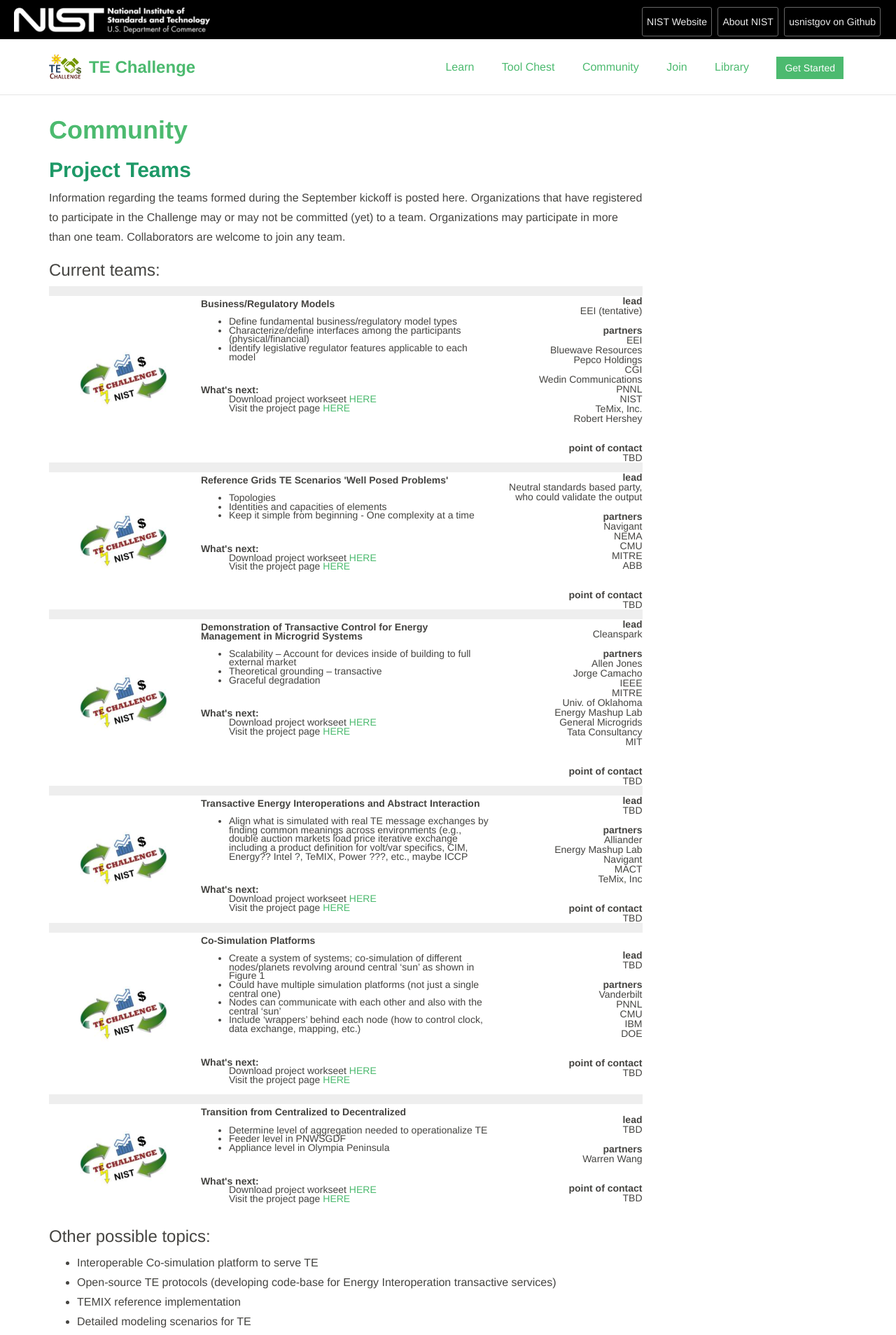
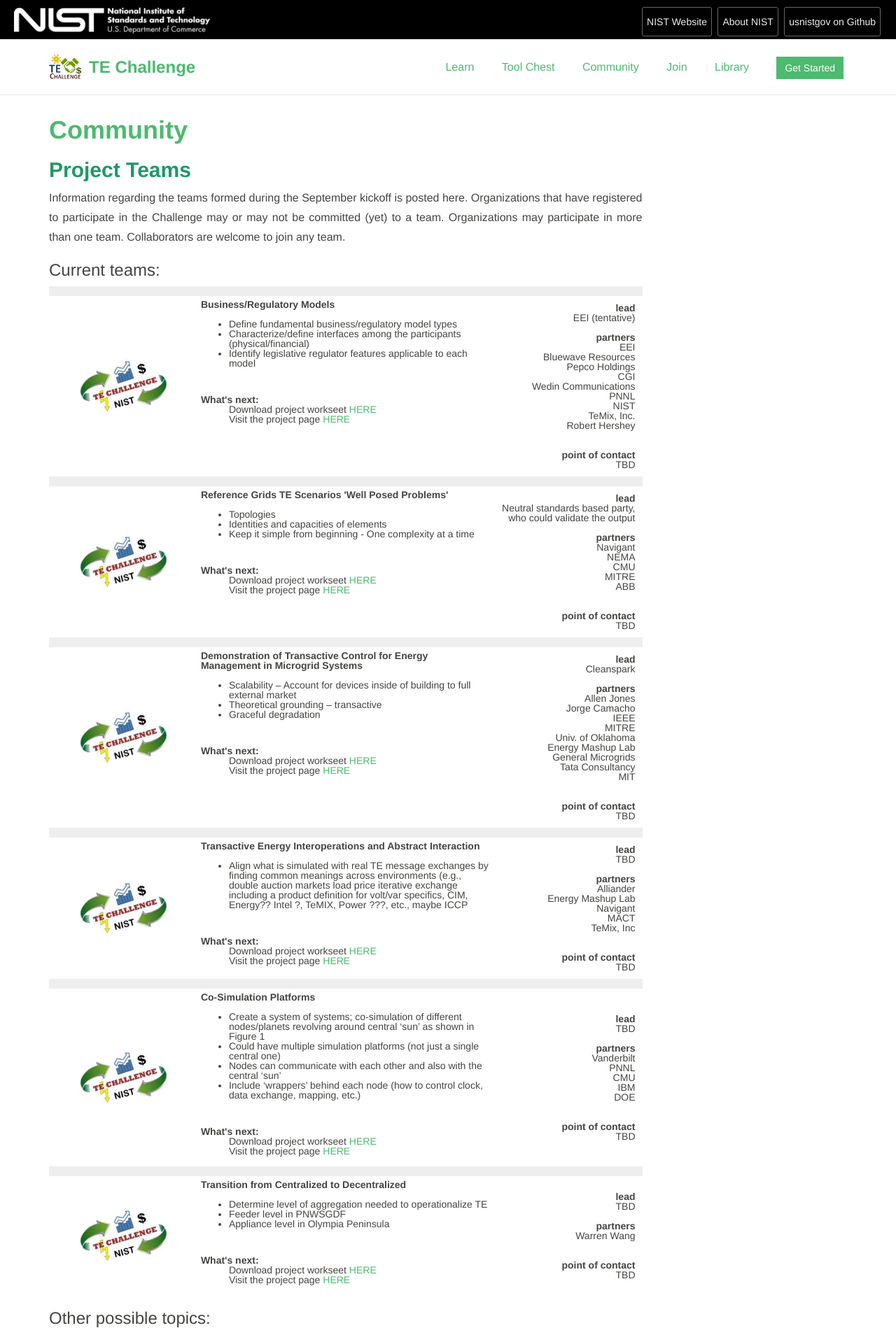
Before and after one commit to usnistgov/TEChallenge, a Jekyll site: the page built from community/index.md, in a window 1280 px wide. Shown: the top 1908 px of the page at 70% size. Built offline with Jekyll 4.4.1, drawn with Linux system fonts in a browser that asks for light colours; some of the changed text lies outside the part shown.

Commit message:
added teams. fixed layout

```diff
--- a/community/index.md
+++ b/community/index.md
@@ -10,14 +10,14 @@
 
 ###Current teams:
 
-<table id="teams1" style="width:100%">
+<table id="teams" style="width:100%">
 	{% for teams in site.data.teams %}
 	<tr><td colspan="3"><br/></td></tr>
 	<tr>
-		<td style="width:25%;text-align:center;">
+		<td class="team" style="width:25%;text-align:center;">
 			<img class="logo" src="{{ site.baseurl }}/{{ teams.imageUrl }}" alt="TE Challenge">
 		</td>
-		<td class="desc" style="width:50%;padding:5px;vertical-align:top;">
+		<td class="desc,team" style="width:50%;padding:5px;vertical-align:top;">
 			<b>{{teams.name}}</b>
 			<br/><br/>
 			<ul>
@@ -32,7 +32,7 @@
 				<li>Visit the project page <a href="{{teams.url}}">HERE</a></li>
 			</ul>
 		</td>
-		<td style="width:25%;text-align:right;">
+		<td class="team" style="width:25%;text-align:right;">
 			<b>lead</b>
 			<br/>
 			{{teams.lead}}
--- a/index.html
+++ b/index.html
@@ -68,7 +68,7 @@
   <div class="section-container">
     <div class="section-content">
       <h2 class="section-title">Who's participating in the TE Challenge?</h2>
-      <p class="lede">Participating Organizations</p>
+      <div class="lede">Participating Organizations</div>
 
 	 <ul class="partner_list">
 		{% for partner in site.data.partners %}
--- a/static/css/techallenge.css
+++ b/static/css/techallenge.css
@@ -1,15 +1,21 @@
 
-table#teams1{
+table#teams{
 	width:100%;
 	font-size: 0.875em;
 	line-height: 100%;
 }
-table#teams1 tr:nth-child(even) {
+table#teams tr:nth-child(even) {
     background-color: #fff;
 }
-table#teams1 tr:nth-child(odd) {
+table#teams tr:nth-child(odd) {
     background-color: #eee;
 }
-table#teams1 td.desc{
-	line-height: 90%;
+table#teams td.desc{
+	line-height: 95%;
 }
+table#teams td.team{
+	padding:10px;
+}
+p{
+	text-align:justify;
+}
```
Also changed, not shown: other parts of community/index.md (+8 -20 lines), join/index.md (+0 -3 lines).
